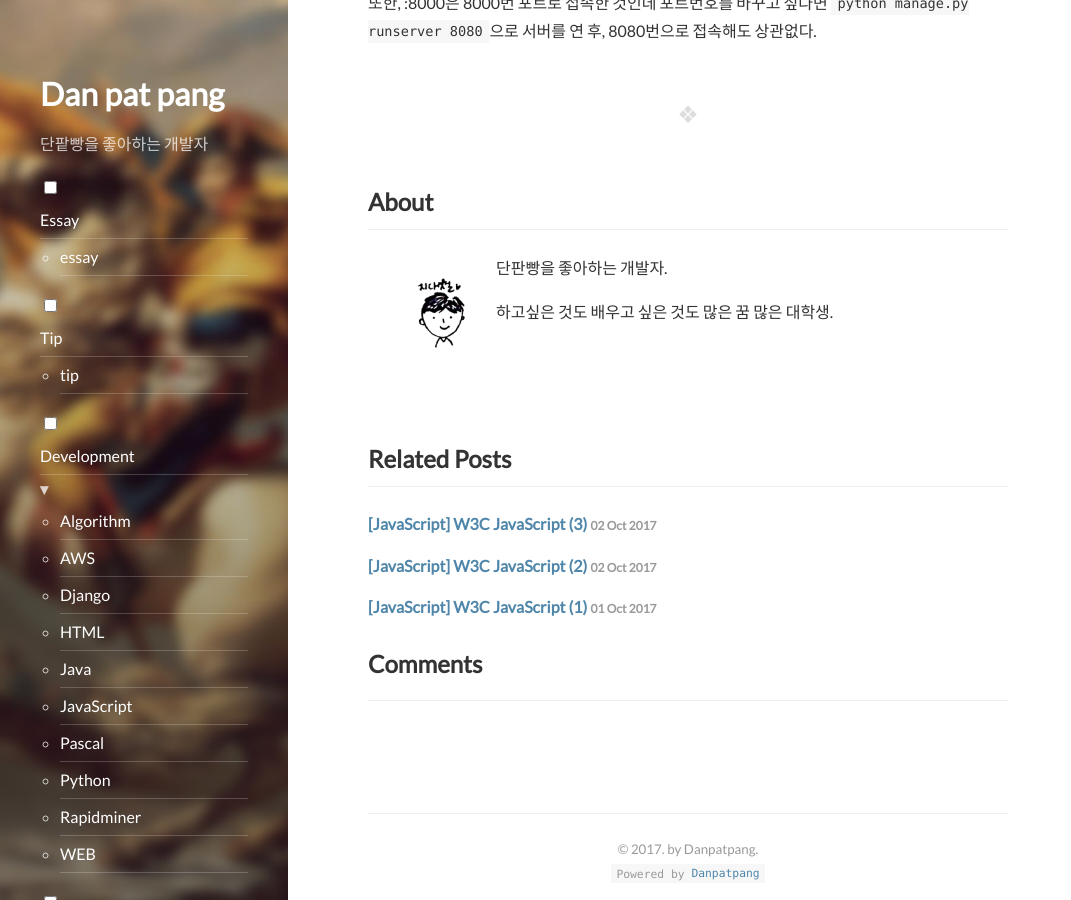
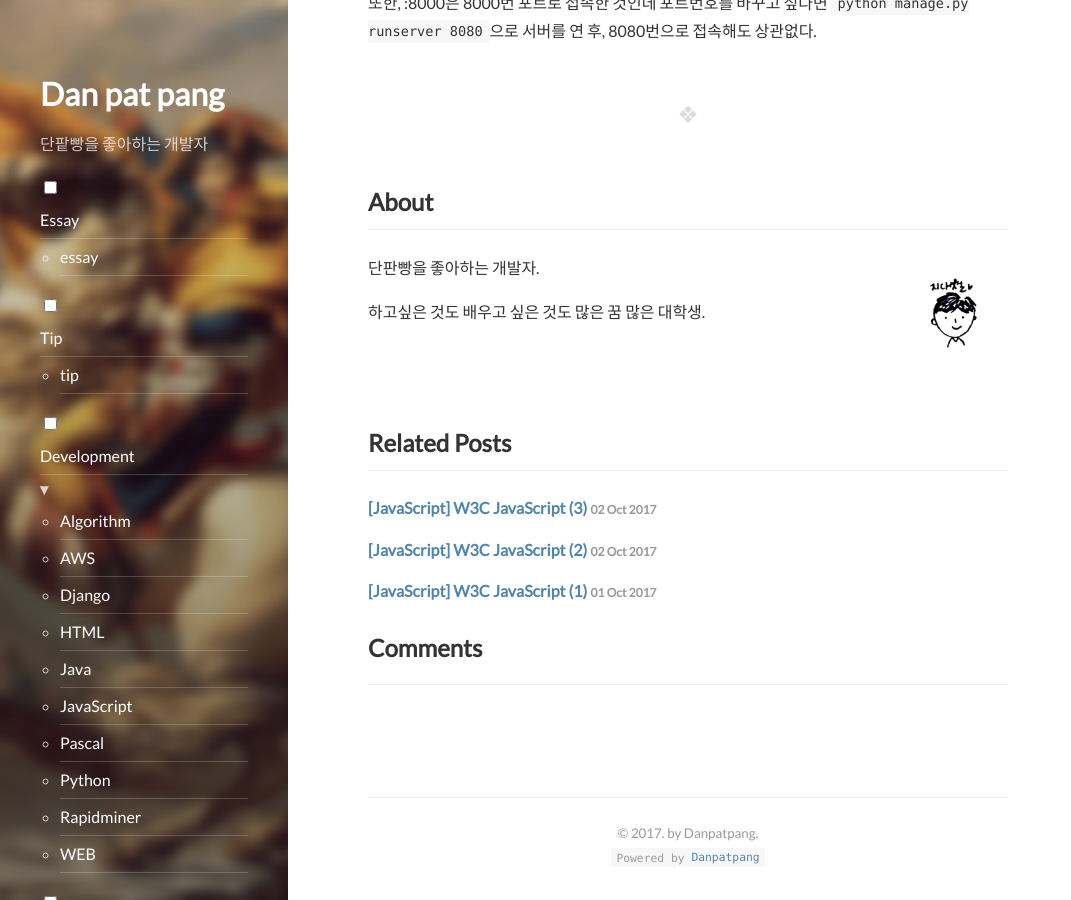
Before and after one commit to Danpatpang/Danpatpang.github.io, a Jekyll site: the page built from _posts/2017-09-30-Django_install.md, in a window 1280 px wide and 900 px high, scrolled down 1490 px. Shown: the whole window, without its empty margins (0-1071 px from the left). Built offline with Jekyll 4.4.1, drawn with Linux system fonts in a browser that asks for light colours; some web fonts are replaced; comment, search, counter and statistics services are not loaded.

Commit message:
undo CSS

```diff
--- a/_sass/hydejack/_base.scss
+++ b/_sass/hydejack/_base.scss
@@ -67,7 +67,6 @@ body, main {
   overflow: hidden;
   clip: rect(0,0,0,0);
   border: 0;
-  background: red;
 }
 
 // .clearfix, .clearafter::after {
@@ -127,16 +126,6 @@ a, .a {
   margin-top: 3rem;
 }
 
-.author-body {
-  display: flex;
-}
-
-.author-body-description {
-  display: flex;
-  flex-direction: column;
-  justify-content: center;
-}
-
 // .fade-in {
 //   animation-duration: 500ms;
 //   animation-name: fade-in;
```
